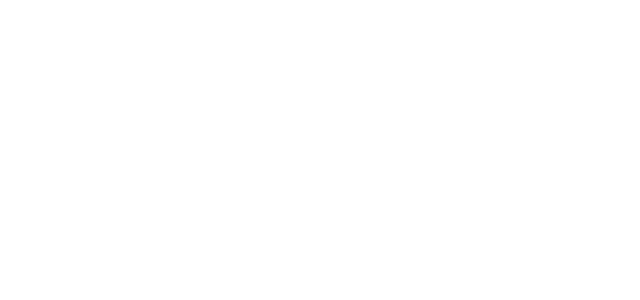
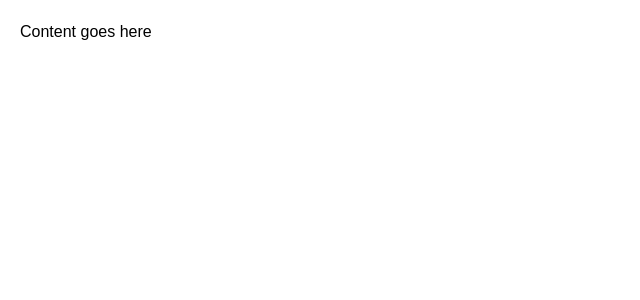
Before and after one commit to 1209kes/React-Session-TF, a React (Vite) app in the folder chat-project/: page /component in a window 1280 px wide. Before the commit this address had no page. Shown: the top 300 px of the page, without its empty margins (0-640 px from the left). Built offline with nearby package versions, Linux system fonts and the light colour scheme.

Commit message:
step1: router & basics

```diff
--- a/chat-project/src/App.jsx
+++ b/chat-project/src/App.jsx
@@ -1,9 +1,10 @@
-import React from 'react';
-import { BrowserRouter as Router, Routes, Route } from 'react-router-dom';
-import MainPage from './pages/Main/Main';
-import SettingPage from './pages/Setting/Setting';
-import ChatPage from './pages/Chat/Chat';
-import LayoutPage from './pages/Layout/Layout';
+import React from "react";
+import { BrowserRouter as Router, Routes, Route } from "react-router-dom";
+import MainPage from "./pages/Main/Main";
+import SettingPage from "./pages/Setting/Setting";
+import ChatPage from "./pages/Chat/Chat";
+import LayoutPage from "./pages/Layout/Layout";
+import ComponentPage from "./pages/Component/Component";
 
 const App = () => {
     return (
@@ -13,6 +14,7 @@ const App = () => {
                 <Route path="/setting" element={<SettingPage />} />
                 <Route path="/chat" element={<ChatPage />} />
                 <Route path="/layout" element={<LayoutPage />} />
+                <Route path="/component" element={<ComponentPage />} />
             </Routes>
         </Router>
     );
--- /dev/null
+++ b/chat-project/src/pages/Component/Component.jsx
@@ -0,0 +1,21 @@
+import React from "react";
+import styles from "./Component.module.css";
+import { showAlert } from "../../utils/Alert";
+
+const ComponentPage = () => {
+    const UserClick = () => {
+        showAlert("안녕하세요! 유저 프로필입니다.");
+    };
+
+    const ChatClick = () => {
+        showAlert("새로운 채팅을 시작할까요?");
+    };
+
+    return (
+        <div className={styles.pageContainer}>
+            <main className={styles.content}>Content goes here</main>
+        </div>
+    );
+};
+
+export default ComponentPage;
--- /dev/null
+++ b/chat-project/src/pages/Component/Component.module.css
@@ -0,0 +1,15 @@
+.pageContainer {
+    display: flex;
+    flex-direction: column;
+    height: 200%;
+    background-color: #777777;
+}
+
+.content {
+    flex: 1;
+    display: flex;
+    flex-direction: column;
+    padding: 20px;
+    gap: 10px;
+    background-color: #ffffff;
+}
```
